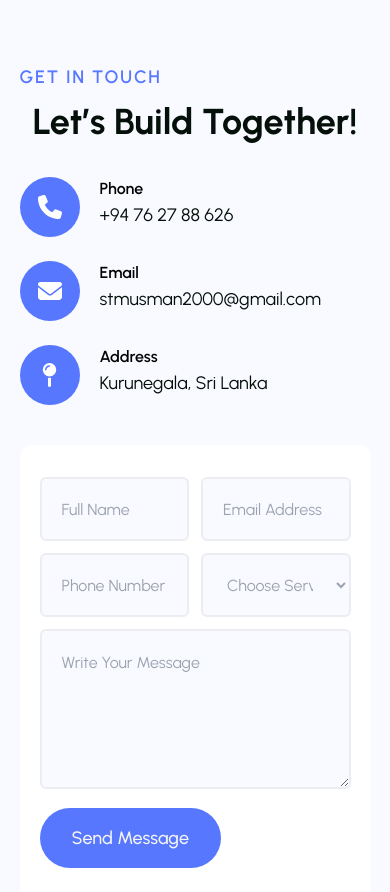
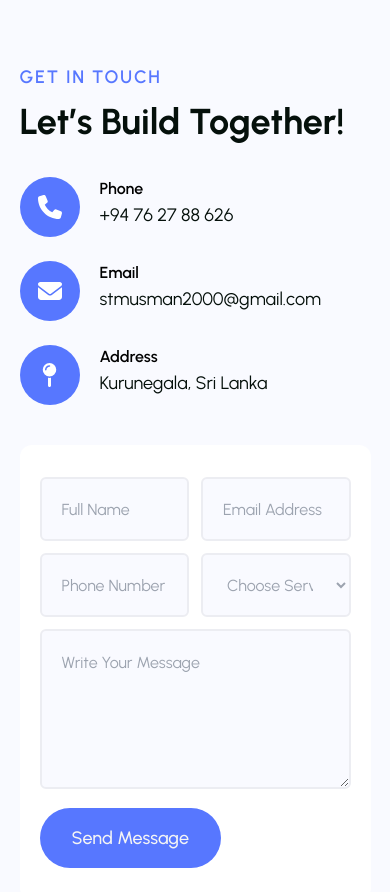
Before and after one commit to STMUsman/React-Portfolio, a React (Vite) app: page / in a window 390 px wide. Shown: the part 2553-3445 px from the top of the page. Built offline with nearby package versions, Linux system fonts and the light colour scheme.

Commit message:
Fourth Commit

```diff
--- a/src/Pages/Contact.jsx
+++ b/src/Pages/Contact.jsx
@@ -32,10 +32,10 @@ const Contact = () => {
             <div className='w-full min-h-screen flex justify-center items-center bg-[#F9FAFF]'>
 
                 <section className='w-full py-8 md:py-12 lg:py-16 flex justify-center contactbg' id='contact'>
-                    <div className='w-[90%] md:w-[90%] lg:w-[85%] h-auto flex flex-col md:flex-row gap-10 md:gap-5  items-center justify-start  bg-transparent'>
+                    <div className='w-[90%] md:w-[90%] lg:w-[85%] h-screen flex flex-col md:flex-row gap-10 md:gap-5  items-center justify-start  bg-transparent'>
                         <div className='flex flex-col gap-1 w-full md:w-1/2'>
                             <h1 className='section-sub-heading'>Get In Touch</h1>
-                            <p className='section-main-heading'>Let’s Build Together!</p>
+                            <p className='section-main-heading section-main-heading-contect'>Let’s Build Together!</p>
 
                             <div className='flex flex-col gap-6 mt-6'>
 
--- a/src/index.css
+++ b/src/index.css
@@ -44,7 +44,6 @@ body {
   text-transform: uppercase;
 }
 
-
 .my-gradient-box {
   background: radial-gradient(
     circle,
@@ -86,3 +85,7 @@ body {
     text-align: start;
   }
 }
+
+.section-main-heading-contect {
+  text-align: start !important;
+}
```
